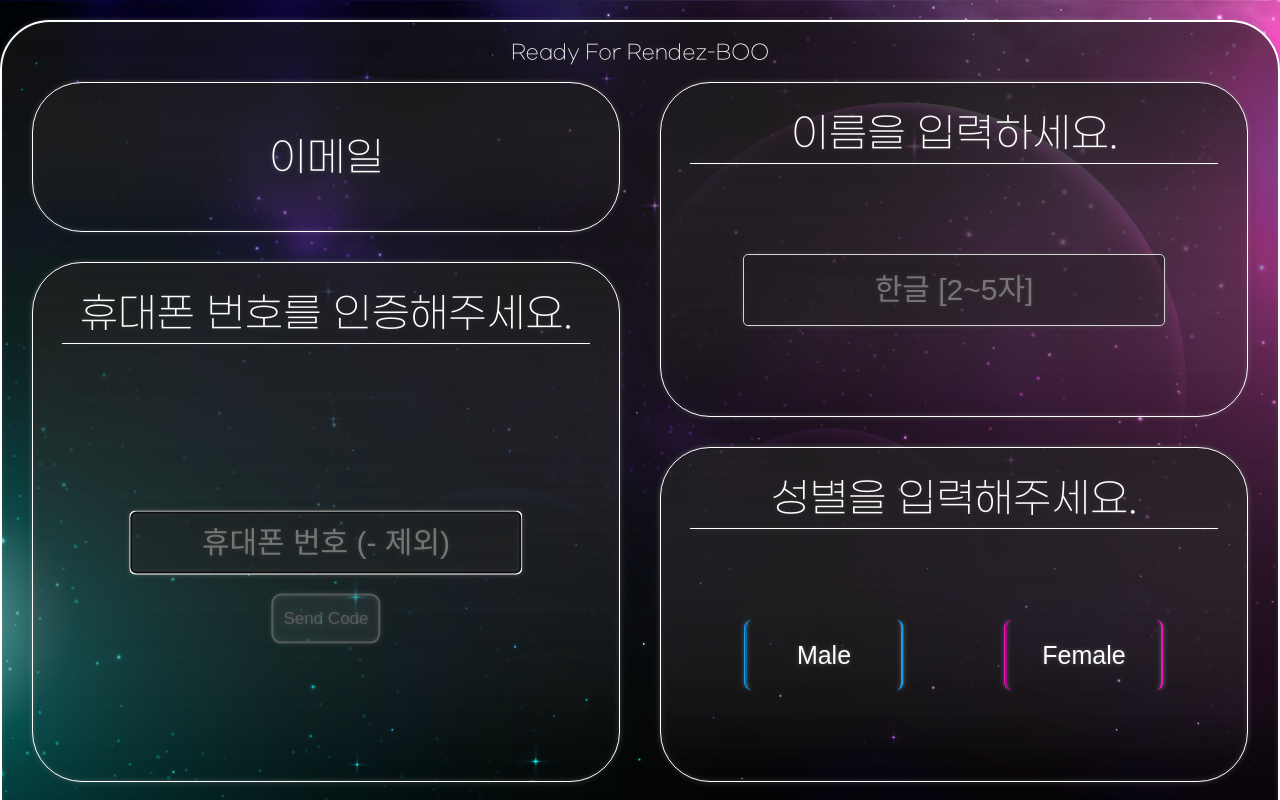
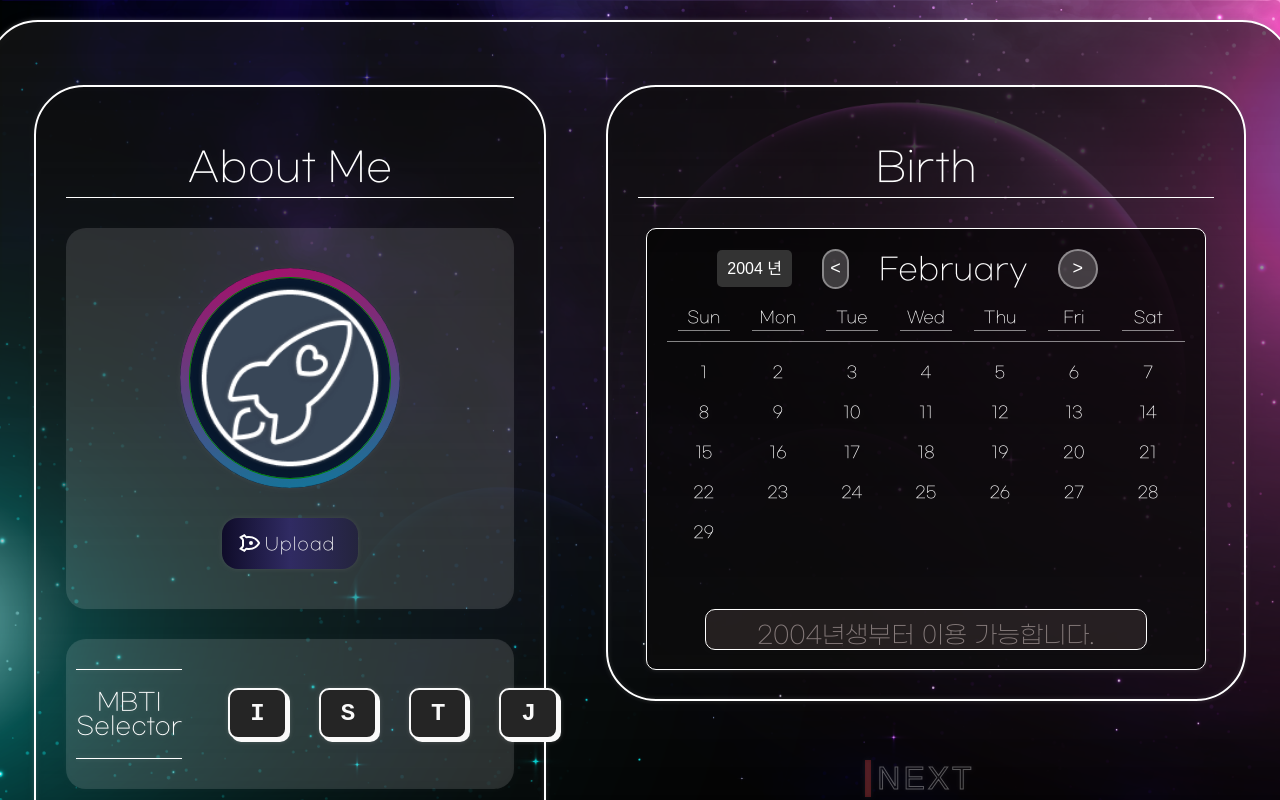
Before and after one commit to Hoony-JSG/RendezBoo, a React (Create React App) app in the folder A107-front/a107-app/: page /join in a window 1280 px wide. Shown: the top 800 px of the page. Built offline with nearby package versions, Linux system fonts and the light colour scheme.

Commit message:
fix: 입력 제한 구현 및 달력 수정, Next Page 버튼 디자인 업데이트

```diff
--- a/A107-front/a107-app/src/Styles/BirthCalendarStyle.css
+++ b/A107-front/a107-app/src/Styles/BirthCalendarStyle.css
@@ -165,18 +165,18 @@
   justify-content: end;
   align-self: center;
   border-radius: 10px;
-  background: rgba(53, 136, 26, 0.63);
+  background: rgba(169, 169, 169, 0.63);
   animation: selected-date-glow 1s ease-in-out infinite;
 }
 @keyframes selected-date-glow {
   0% {
-    box-shadow: 0 0 30px rgb(75, 201, 33);
+    box-shadow: 0 0 30px rgb(169, 169, 169);
   }
   50% {
-    box-shadow: 0 0 20px rgba(75, 201, 33, 0.63);
+    box-shadow: 0 0 20px rgba(169, 169, 169, 0.63);
   }
   100% {
-    box-shadow: 0 0 30px rgb(75, 201, 33);
+    box-shadow: 0 0 30px rgb(169, 169, 169);
   }
 }
 
--- a/A107-front/a107-app/src/Styles/NextPageButton.css
+++ b/A107-front/a107-app/src/Styles/NextPageButton.css
@@ -37,3 +37,100 @@
 .next-page-icon {
   margin-right: 10px;
 }
+
+/* //////////////////////////////// */
+/* === removing default button style ===*/
+.NextPage_button {
+  margin: 0;
+  height: auto;
+  background: transparent;
+  padding: 0;
+  border: none;
+}
+
+/* button styling */
+.NextPage_button {
+  --border-right: 6px;
+  --text-stroke-color: rgba(255, 255, 255, 0.6);
+  /* --animation-color: #37ffe8; */
+  --fs-size: 2em;
+  letter-spacing: 3px;
+  text-decoration: none;
+  font-size: var(--fs-size);
+  font-family: 'Arial';
+  position: relative;
+  text-transform: uppercase;
+  color: transparent;
+  -webkit-text-stroke: 1px var(--text-stroke-color);
+  animation: blueblock_blink 0.5s infinite;
+}
+/* this is the text, when you hover on button */
+.NextPage_hover-text {
+  position: absolute;
+  box-sizing: border-box;
+  content: attr(data-text);
+  color: var(--animation-color);
+  width: 0%;
+  inset: 0;
+  border-right: var(--border-right) solid var(--animation-color);
+  overflow: hidden;
+  transition: 0.5s;
+  -webkit-text-stroke: 1px var(--animation-color);
+}
+.NextPage_dis-text {
+  position: absolute;
+  box-sizing: border-box;
+  content: attr(data-text);
+  color: var(--animation-color);
+  width: 0%;
+  inset: 0;
+  border-right: var(--border-right) solid var(--animation-color);
+  overflow: hidden;
+  transition: 0.5s;
+  -webkit-text-stroke: 1px var(--animation-color);
+}
+/* hover */
+.NextPage_hover-text {
+  width: 100%;
+  filter: drop-shadow(0 0 23px var(--animation-color));
+}
+
+.NextPage_dis {
+  cursor: default;
+  --border-right: 6px;
+  --text-stroke-color: rgba(255, 255, 255, 0.319);
+  /* --animation-color: #ff373795; */
+  --fs-size: 2em;
+  letter-spacing: 3px;
+  text-decoration: none;
+  font-size: var(--fs-size);
+  font-family: 'Arial';
+  position: relative;
+  text-transform: uppercase;
+  color: transparent;
+  -webkit-text-stroke: 1px var(--text-stroke-color);
+  animation: redblock_blink 1s infinite;
+}
+
+@keyframes redblock_blink {
+  0% {
+    --animation-color: rgba(239, 63, 63, 0.437);
+  }
+  50% {
+    --animation-color: rgba(239, 63, 63, 0.256);
+  }
+  100% {
+    --animation-color: rgba(239, 63, 63, 0.737);
+  }
+}
+@keyframes blueblock_blink {
+  0% {
+    --animation-color: rgba(87, 239, 63, 0.737);
+  }
+  50% {
+    --animation-color: rgba(87, 239, 63, 0.256);
+  }
+  100% {
+    --animation-color: rgba(87, 239, 63, 0.737);
+  }
+}
--- a/A107-front/a107-app/src/components/JoinComponents/JoinItem.jsx
+++ b/A107-front/a107-app/src/components/JoinComponents/JoinItem.jsx
@@ -144,7 +144,7 @@ const JoinItem = () => {
     />,
     // <JoinItem4rd setNext={setNext} />,
   ]
-  const [order, setOrder] = useState(2, '')
+  const [order, setOrder] = useState(3, '')
   return <div style={{ marginTop: '20px' }}>{ItemList[order]}</div>
 }
 
--- a/A107-front/a107-app/src/components/JoinComponents/JoinItemBirth.jsx
+++ b/A107-front/a107-app/src/components/JoinComponents/JoinItemBirth.jsx
@@ -76,11 +76,15 @@ const JoinItemBirth = (props) => {
 
     return daysOfWeek
   }
+
+  const [warningMessage, setWarningMessage] = useState(
+    `${currentYear - 19}년생부터 이용 가능합니다.`
+  )
   const [underNineteen, setUnderNineteen] = useState(true)
   useEffect(() => {
     setMonth(selectedDate.getMonth())
     console.log(year + ']]]]]]]]]]]]]]')
-    if (year === undefined) setYear(selectedDate.getFullYear())
+    if (year === undefined) setYear(selectedDate.getFullYear() - 19)
     const birthYear = selectedDate.getFullYear()
     if (currentYear - birthYear >= 19) {
       props.birthday(selectedDate)
@@ -152,7 +156,7 @@ const JoinItemBirth = (props) => {
           className={underNineteen ? 'Birth_undernineteen' : 'selected-date'}
         >
           {underNineteen
-            ? '19세 미만 이용 불가'
+            ? warningMessage
             : selectedDate.toLocaleString('default', {
                 year: 'numeric',
                 month: 'long',
--- a/A107-front/a107-app/src/components/JoinComponents/NextPageButton.jsx
+++ b/A107-front/a107-app/src/components/JoinComponents/NextPageButton.jsx
@@ -16,14 +16,32 @@ const NextPageButton = (props) => {
   )
 
   return (
-    <button
+    <div>
+      {/* <button
         className="next-page-button"
         disabled={!checkAllTrue}
         onClick={props.setNext}
       >
         <i className="fas fa-arrow-right next-page-icon"></i>
         Next Page
+      </button> */}
+      <button
+        className={`NextPage_button ${!checkAllTrue ? 'NextPage_dis' : ''}`}
+        data-text="Awesome"
+        disabled={!checkAllTrue}
+        onClick={props.setNext}
+      >
+        <span className="NextPage_actual-text">&nbsp;Next&nbsp;</span>
+        <span
+          className={
+            !checkAllTrue ? 'NextPage_dis-text' : 'NextPage_hover-text'
+          }
+          aria-hidden="true"
+        >
+          &nbsp;Next&nbsp;
+        </span>
       </button>
+    </div>
   )
 }
 
```
Lines whose indentation alone changed are shown as unchanged.
